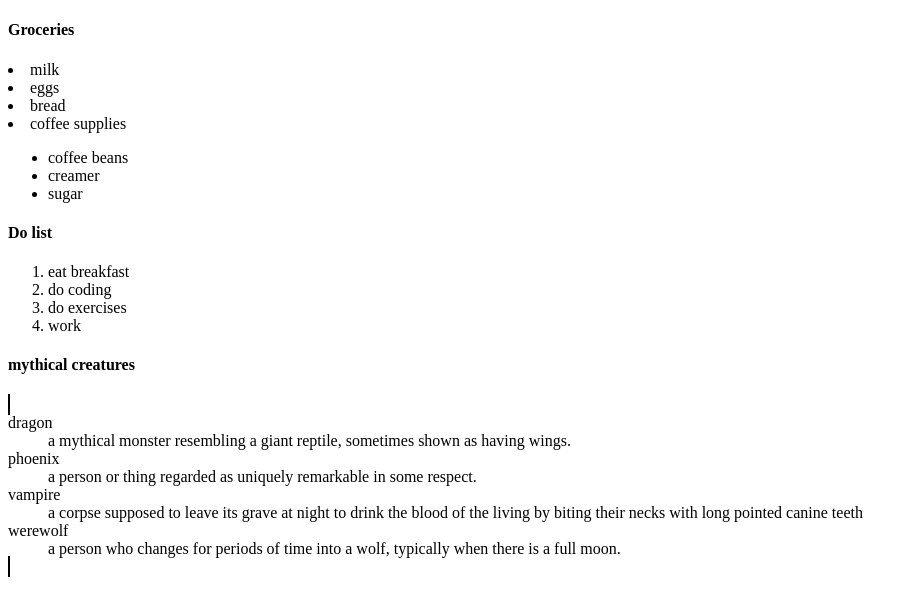
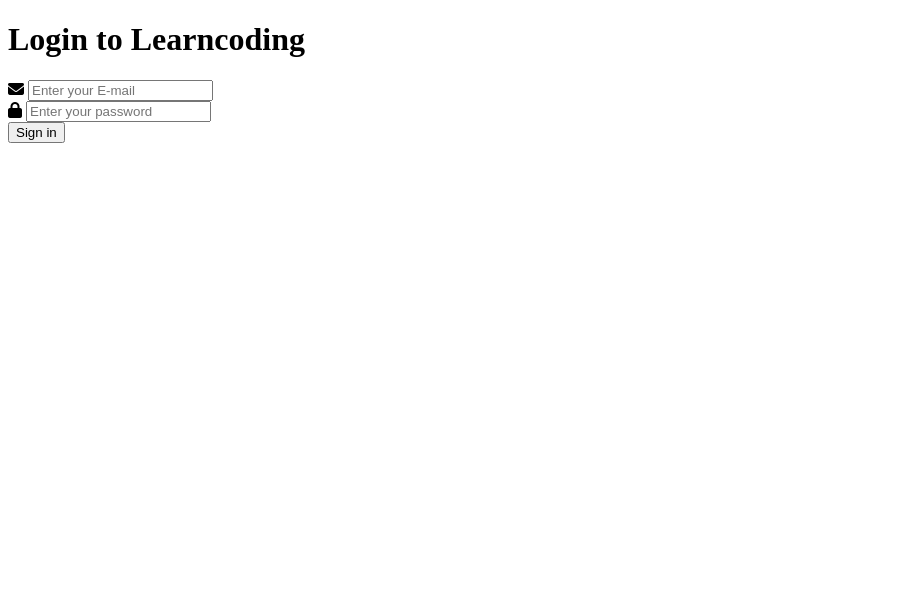
Before and after one commit to madhuridv2003desaivenkataramanarao/html, a plain HTML site: page index.html in a window 1280 px wide. Shown: the whole page, without its empty margins (0-917 px from the left). Drawn offline with Linux system fonts and the light colour scheme.

Commit message:
Add files via upload

```diff
--- a/index.html
+++ b/index.html
@@ -2,45 +2,25 @@
 <html lang="en">
 <head>
     <meta charset="UTF-8">
+    <meta http-equiv="X-UA-Compatible" content="IE=edge">
     <meta name="viewport" content="width=device-width, initial-scale=1.0">
-    <title>Document</title>
+    <title>Login to code</title>
+    <script src="https://kit.fontawesome.com/26c0fba345.js" crossorigin="anonymous"></script>
+    <link rel="stylesheet" href="./index.css">
 </head>
 <body>
-    <!-- Unordered List -->
-    <h4>Groceries</h4>
-    <u1>
-        <li>milk</li>
-        <li>eggs</li>
-        <li>bread</li>
-        <li>coffee supplies</li>
-        <ul>
-            <li>coffee beans</li>
-            <li>creamer</li>
-            <li>sugar </li>
-        </ul>
-    </u1>
-
-    <!-- Ordered List-->
-    <h4>Do list</h4>
-    <ol>
-        <li>eat breakfast</li>
-        <li>do coding</li>
-        <li>do exercises</li>
-        <li>work</li>
-    </ol>
-
-    <!-- Description List-->
-    <h4>mythical creatures</h4>
-    <d1 style="background-color: brown; border:2px solid">
-        <dt>dragon</dt>
-        <dd>a mythical monster resembling a giant reptile, sometimes shown as having wings.</dd>
-        <dt>phoenix</dt>
-        <dd>a person or thing regarded as uniquely remarkable in some respect.</dd>
-        <dt>vampire</dt>
-        <dd>a corpse supposed to leave its grave at night to drink the blood of the living by biting their necks with long pointed canine teeth</dd>
-        <dt>werewolf</dt>
-        <dd>a person who changes for periods of time into a wolf, typically when there is a full moon.</dd>
-    </d1>
+    <div class="container">
+        <h1>Login to Learncoding</h1>
+        <div class="box">
+            <i class="fa-solid fa-envelope"></i>
+            <input type="email" name="email" id="name"placeholder="Enter your E-mail">
+        </div>
+        <div class="box">
+            <i class="fa-solid fa-lock"></i>
+            <input type="password" name="password" id="password" placeholder= "Enter your password">
+        </div>
+        <button class="btn">Sign in</button>
+    </div>
 
 </body>
 </html>
```
Also changed, not shown: index.css (added), london3.jpg (added).
